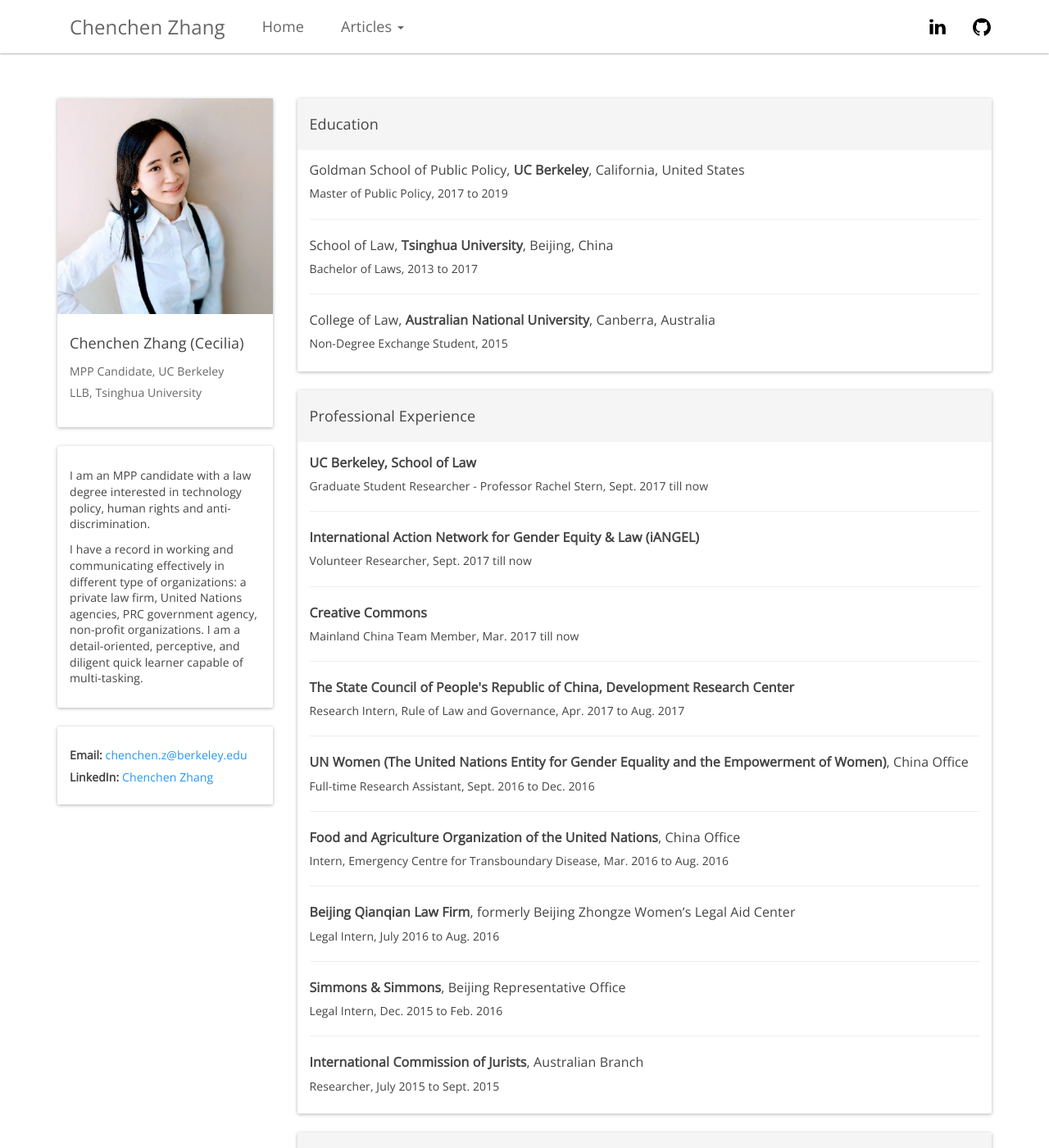
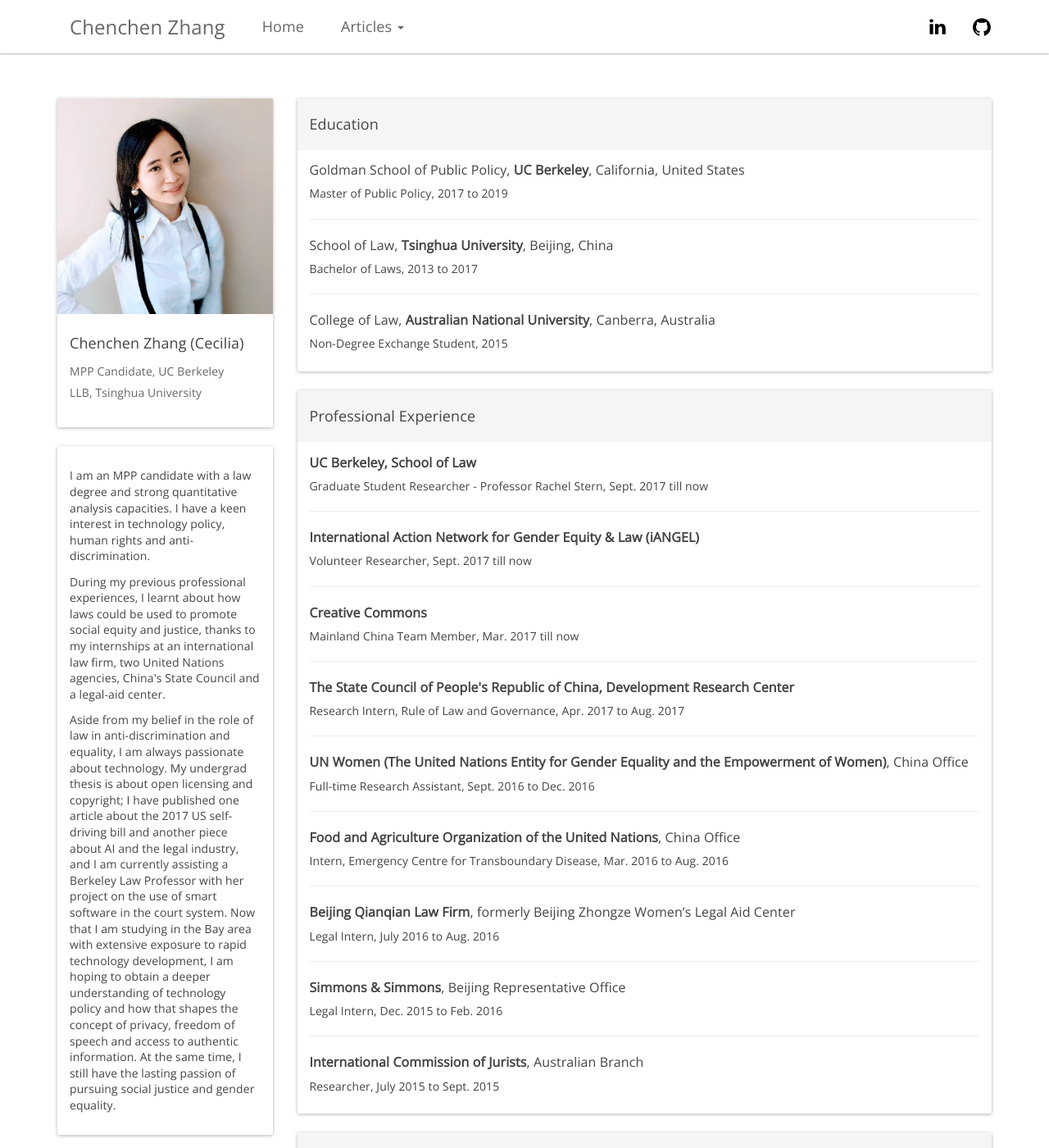
Before and after one commit to CeciliaZhang/-CeciliaZhang-.github-io, a Jekyll site: the page built from index.html, in a window 1280 px wide and 1400 px high. Shown: the whole window at 82% size. Built offline with Jekyll 4.4.1, drawn with Linux system fonts in a browser that asks for light colours; nearby versions of some CDN libraries.

Commit message:
Update information.html

```diff
--- a/_includes/information.html
+++ b/_includes/information.html
@@ -10,8 +10,9 @@
 </div>
 <div class="panel panel-default">
     <div class="panel-body" >
-        <h6 style="line-height: 140%;">I am an MPP candidate with a law degree interested in technology policy, human rights and anti-discrimination.</h6>
-        <h6 style="line-height: 140%;">I have a record in working and communicating effectively in different type of organizations: a private law firm, United Nations agencies, PRC government agency, non-profit organizations. I am a detail-oriented, perceptive, and diligent quick learner capable of multi-tasking.</h6>
+        <h6 style="line-height: 140%;">I am an MPP candidate with a law degree and strong quantitative analysis capacities. I have a keen interest in technology policy, human rights and anti-discrimination. </h6>
+        <h6 style="line-height: 140%;">During my previous professional experiences, I learnt about how laws could be used to promote social equity and justice, thanks to my internships at an international law firm, two United Nations agencies, China's State Council and a legal-aid center. </h6>
+        <h6 style="line-height: 140%;">Aside from my belief in the role of law in anti-discrimination and equality, I am always passionate about technology. My undergrad thesis is about open licensing and copyright; I have published one article about the 2017 US self-driving bill and another piece about AI and the legal industry, and I am currently assisting a Berkeley Law Professor with her project on the use of smart software in the court system. Now that I am studying in the Bay area with extensive exposure to rapid technology development, I am hoping to obtain a deeper understanding of technology policy and how that shapes the concept of privacy, freedom of speech and access to authentic information. At the same time, I still have the lasting passion of pursuing social justice and gender equality. </h6>
     </div>
 </div>
 <div class="panel panel-default">
```
